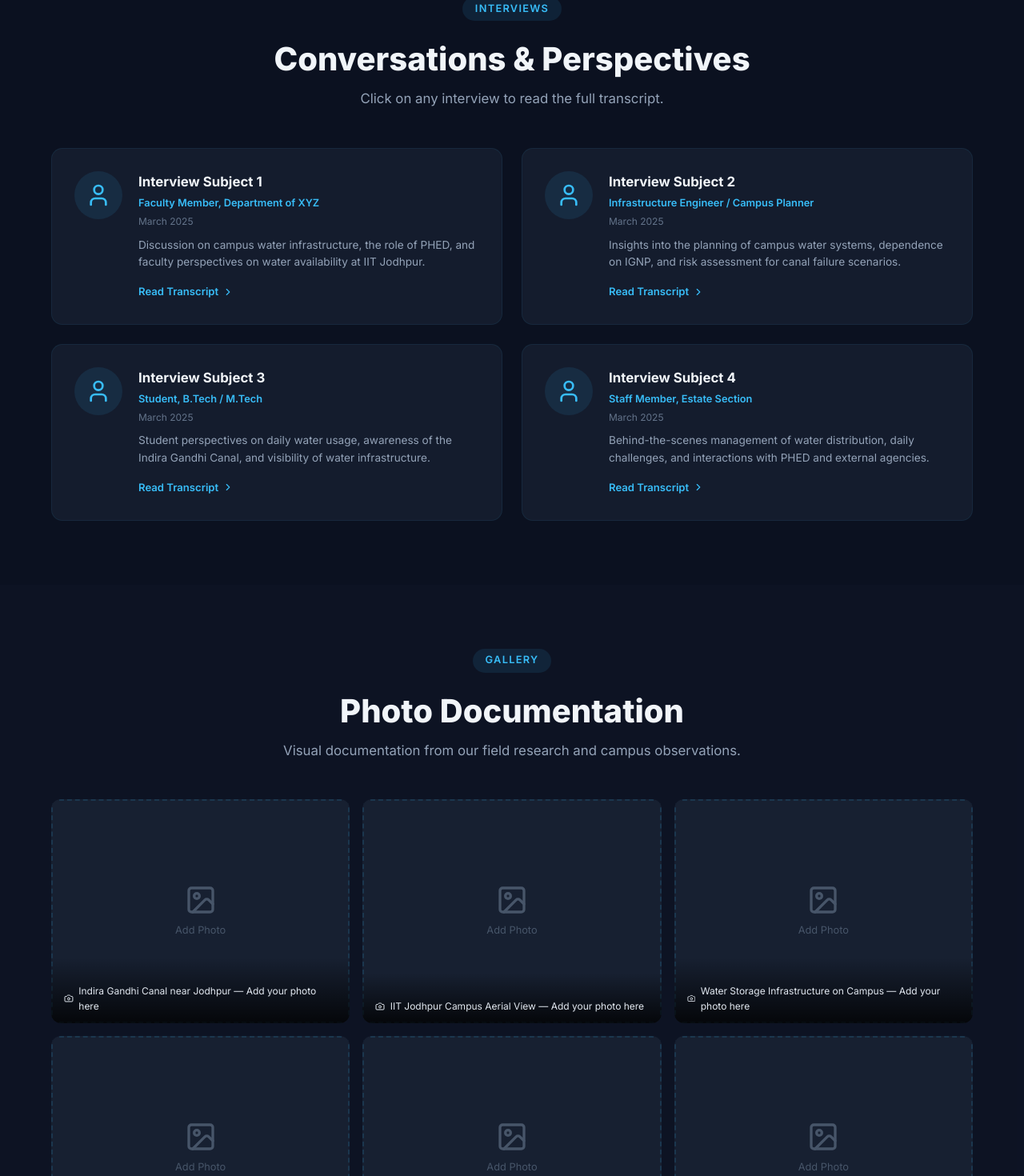
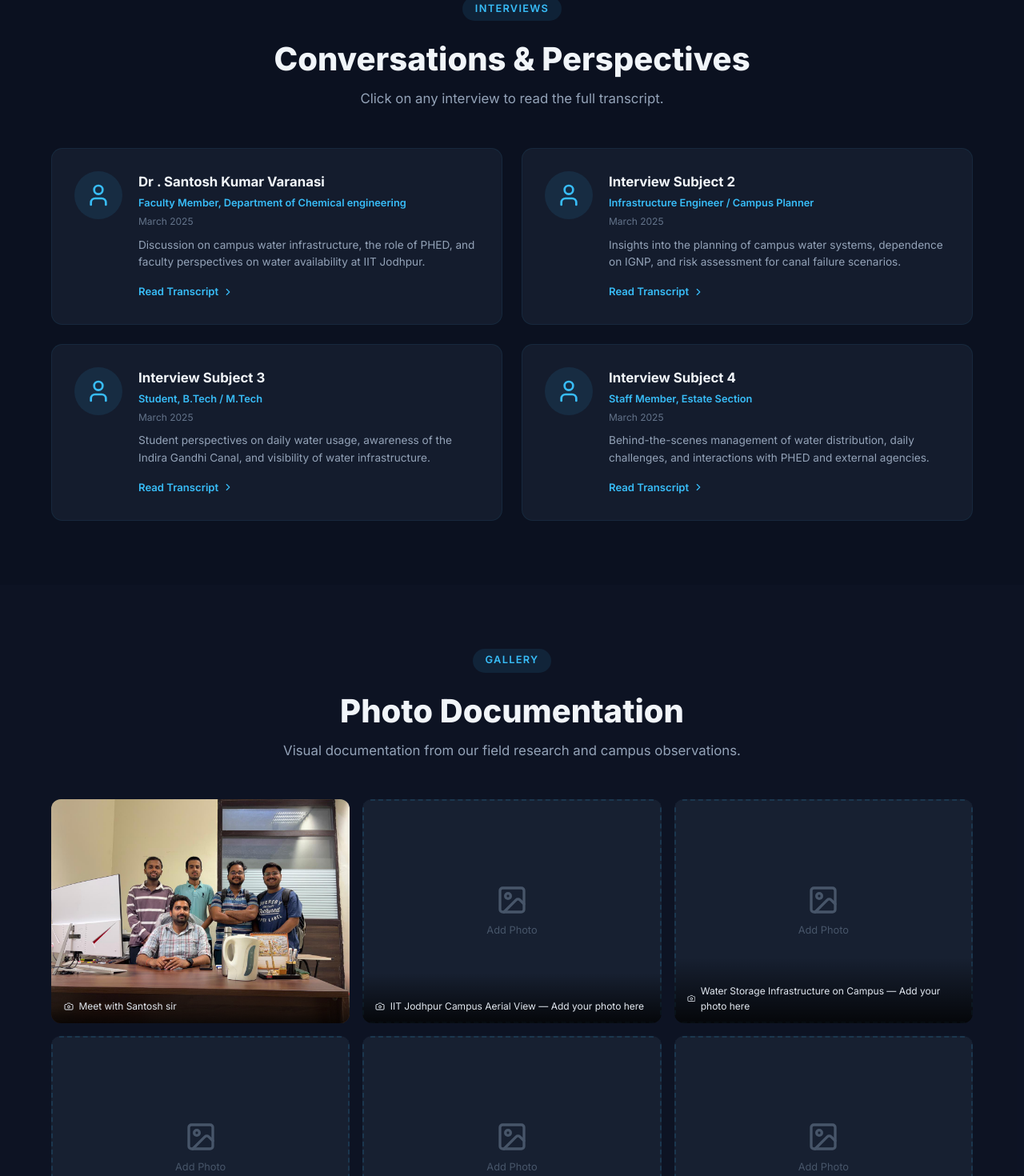
Before and after one commit to shikhar5647/website_role_of_tech, a React (Vite) app: page /interviews in a window 1280 px wide. Shown: the part 628-2098 px from the top of the page at 80% size. Built offline with nearby package versions, Linux system fonts and the light colour scheme.

Commit message:
basic_image_added

```diff
--- a/src/pages/InterviewsPage.jsx
+++ b/src/pages/InterviewsPage.jsx
@@ -11,8 +11,8 @@ import './InterviewsPage.css';
 const interviews = [
   {
     id: 1,
-    name: 'Interview Subject 1',
-    role: 'Faculty Member, Department of XYZ',
+    name: 'Dr . Santosh Kumar Varanasi ',
+    role: 'Faculty Member, Department of Chemical engineering ',
     date: 'March 2025',
     thumbnail: null, // Replace with actual image path: '/interviews/photo1.jpg'
     summary:
@@ -107,8 +107,8 @@ A: [Interviewee response]`,
 const gallery = [
   {
     id: 1,
-    src: null, // Replace with: '/gallery/canal1.jpg'
-    caption: 'Indira Gandhi Canal near Jodhpur — Add your photo here',
+    src: 'src/pages/photos/meeting_sir.jpeg',
+    caption: 'Meet with Santosh sir',
   },
   {
     id: 2,
```
Also changed, not shown: src/pages/photos/meeting_sir.jpeg (added).
